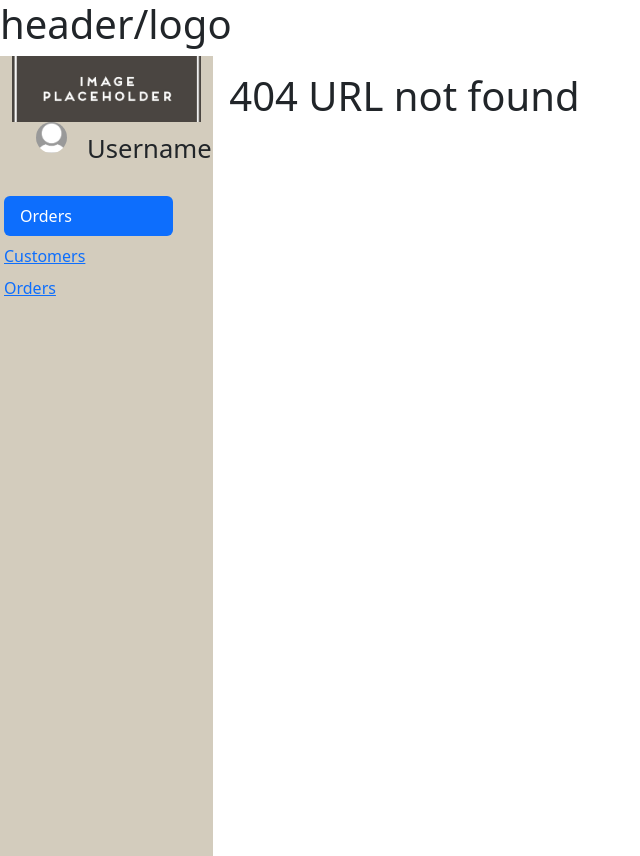
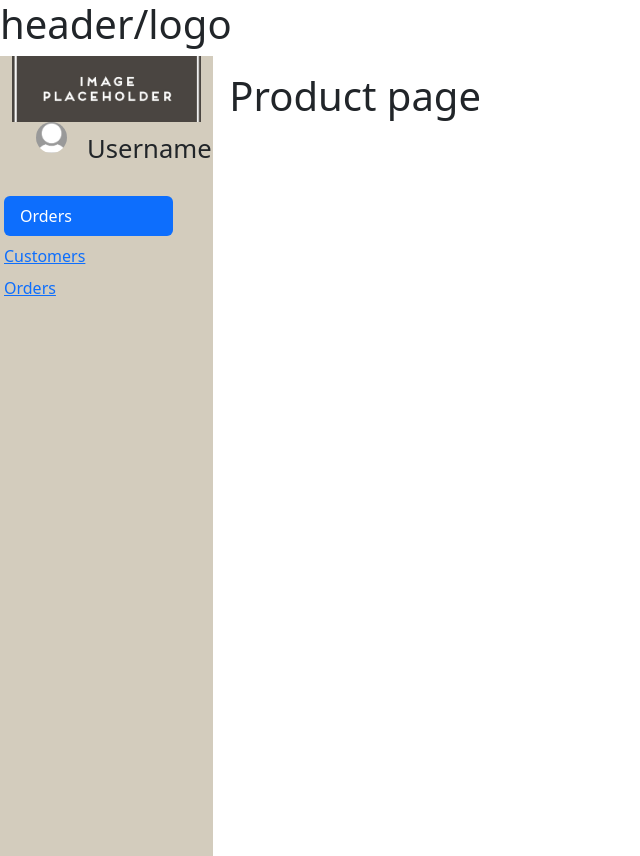
Before and after one commit to EICPCohort6/capstone-order-tracking, a React (Create React App) app in the folder FrontEnd/front-end/: page /products in a window 1280 px wide. Before the commit this address had no page. Shown: the whole page, without its empty margins (0-640 px from the left). Built offline with nearby package versions, Linux system fonts and the light colour scheme.

Commit message:
Added product page route

```diff
--- a/FrontEnd/front-end/src/App.js
+++ b/FrontEnd/front-end/src/App.js
@@ -1,4 +1,3 @@
-
 import "./App.css";
 import React from "react";
 import MainPage from "./pages/mainPage";
@@ -6,6 +5,7 @@ import { BrowserRouter, Route, Routes } from "react-router-dom";
 import CustomerPage from "./pages/customersPage";
 import OrderPage from "./pages/ordersPage";
 import NoPage from "./pages/noPage";
+import ProductPage from "./pages/productsPage";
 
 function App() {
   return (
@@ -14,6 +14,7 @@ function App() {
         <Route path="/" element={<MainPage />}>
           <Route index element={<CustomerPage />} />
           <Route path="order" element={<OrderPage />} />
+          <Route path="products" element={<ProductPage />} />
           <Route path="*" element={<NoPage />} />
         </Route>
       </Routes>
--- a/FrontEnd/front-end/src/pages/productsPage.js
+++ b/FrontEnd/front-end/src/pages/productsPage.js
@@ -0,0 +1,7 @@
+import React from "react";
+
+const ProductPage = () => {
+  return <h1>Product page</h1>;
+};
+
+export default ProductPage;
```
